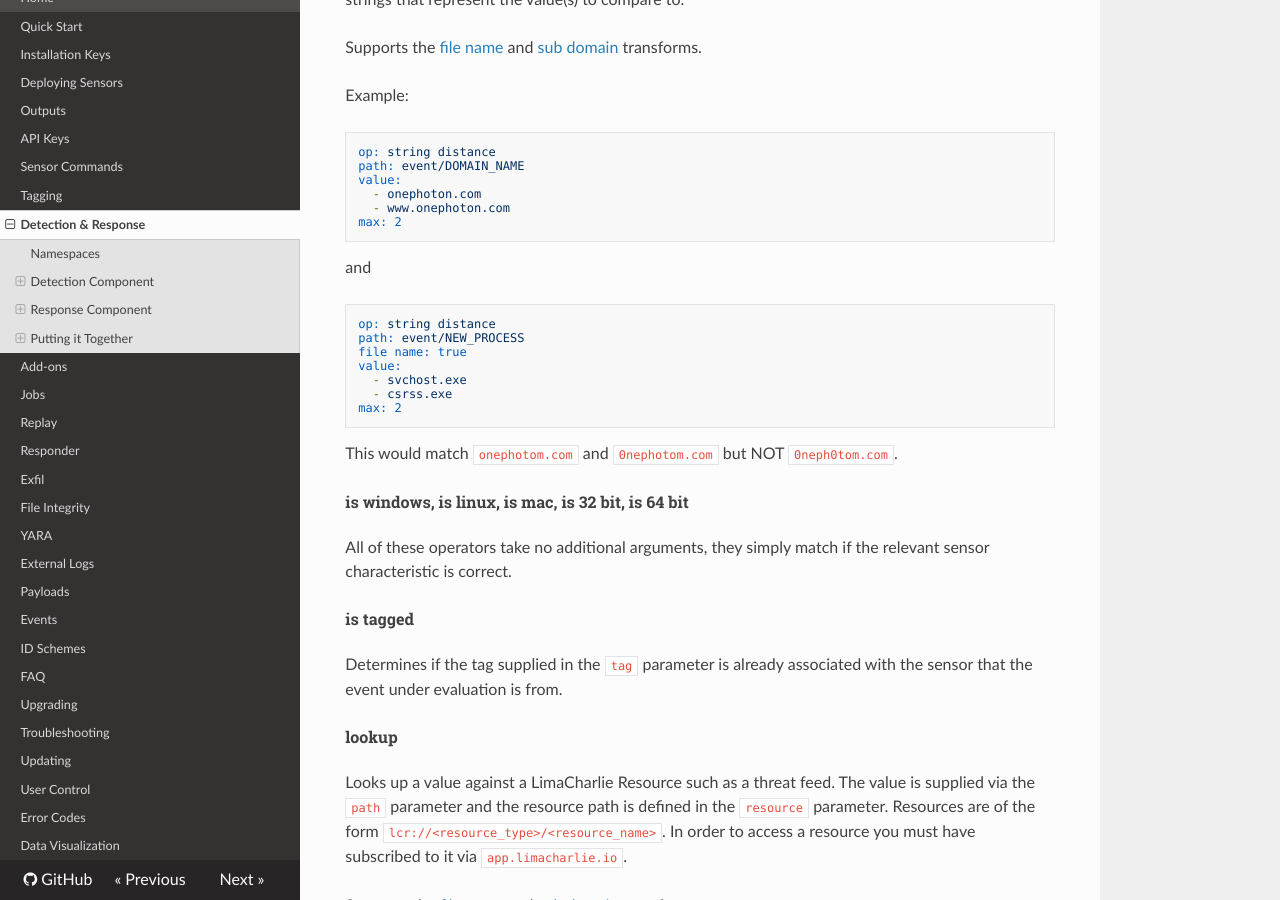
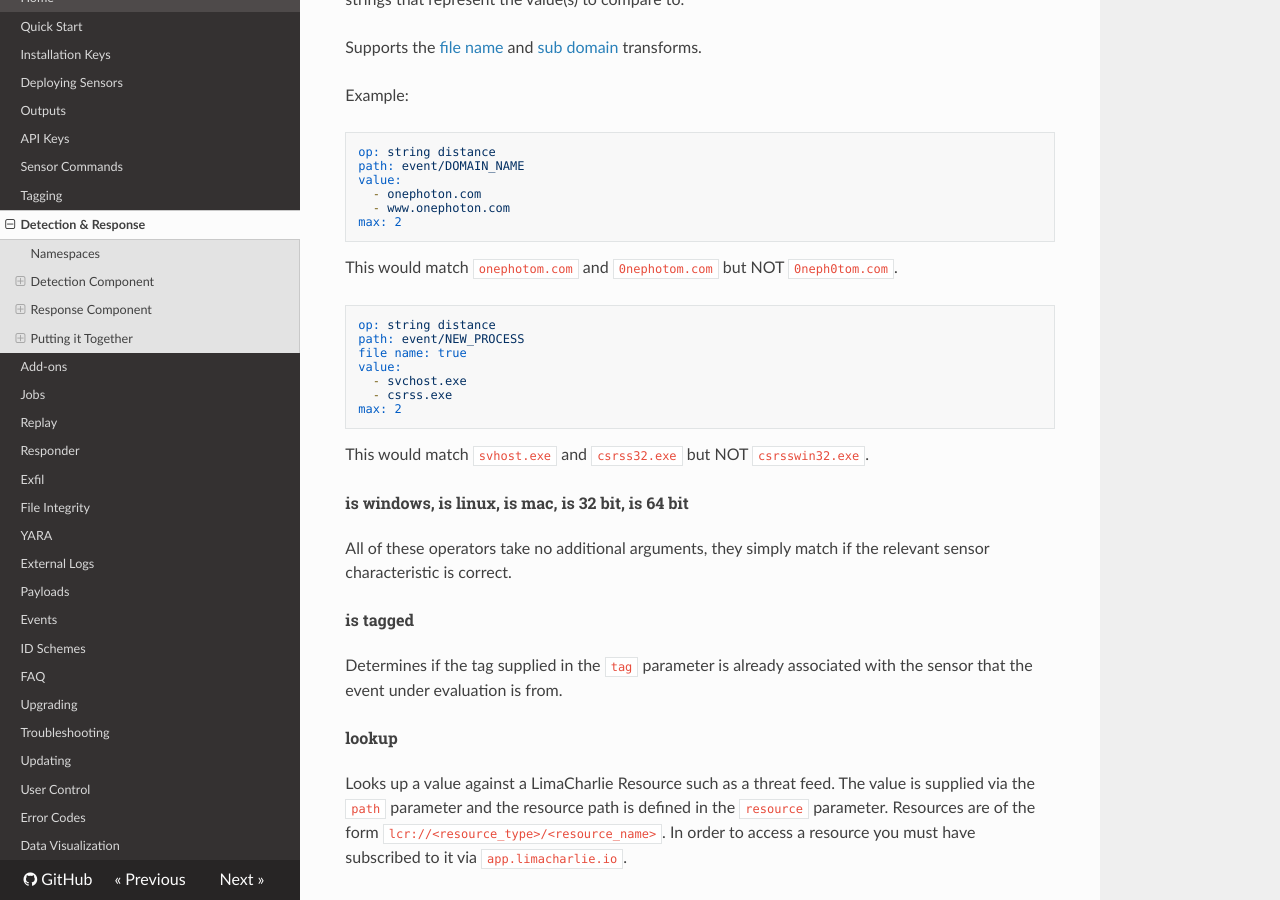
Before and after one commit to refractionPOINT/lce_doc, an MkDocs documentation site: the page built from docs/dr.md, in a window 1280 px wide and 900 px high, scrolled down 6198 px. Built offline with MkDocs 1.6.1, drawn with Linux system fonts in a browser that asks for light colours; nearby versions of some CDN libraries; old or Windows-style settings are respelled for this version of MkDocs.

Commit message:
Fixing summary line of example.

````diff
--- a/docs/dr.md
+++ b/docs/dr.md
@@ -218,7 +218,8 @@ value:
   - www.onephoton.com
 max: 2
 ```
-and
+This would match `onephotom.com` and `0nephotom.com` but NOT `0neph0tom.com`.
+
 ```yaml
 op: string distance
 path: event/NEW_PROCESS
@@ -229,7 +230,7 @@ value:
 max: 2
 ```
 
-This would match `onephotom.com` and `0nephotom.com` but NOT `0neph0tom.com`.
+This would match `svhost.exe` and `csrss32.exe` but NOT `csrsswin32.exe`.
 
 #### is windows, is linux, is mac, is 32 bit, is 64 bit
 All of these operators take no additional arguments, they simply match if the relevant sensor characteristic is
````
